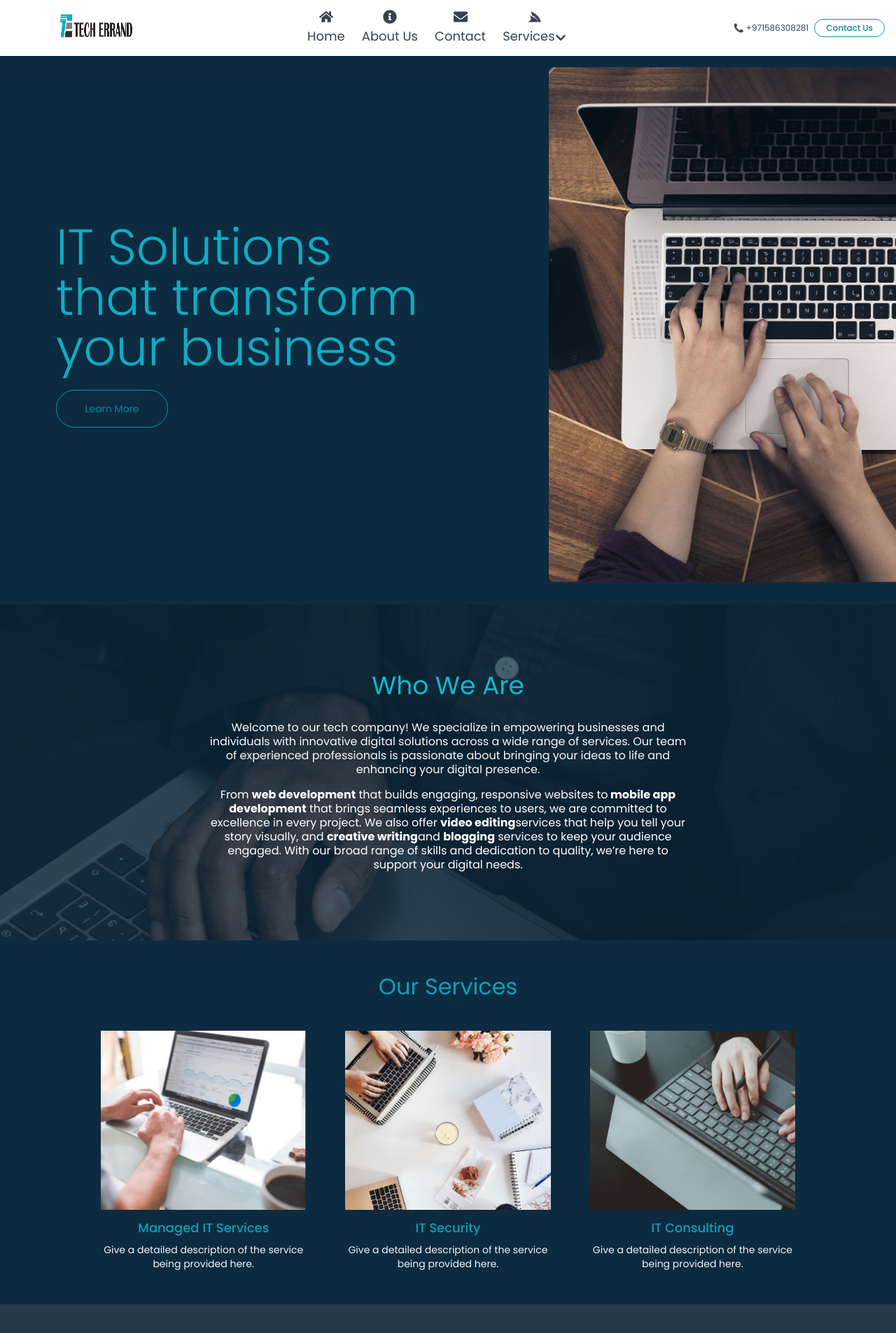
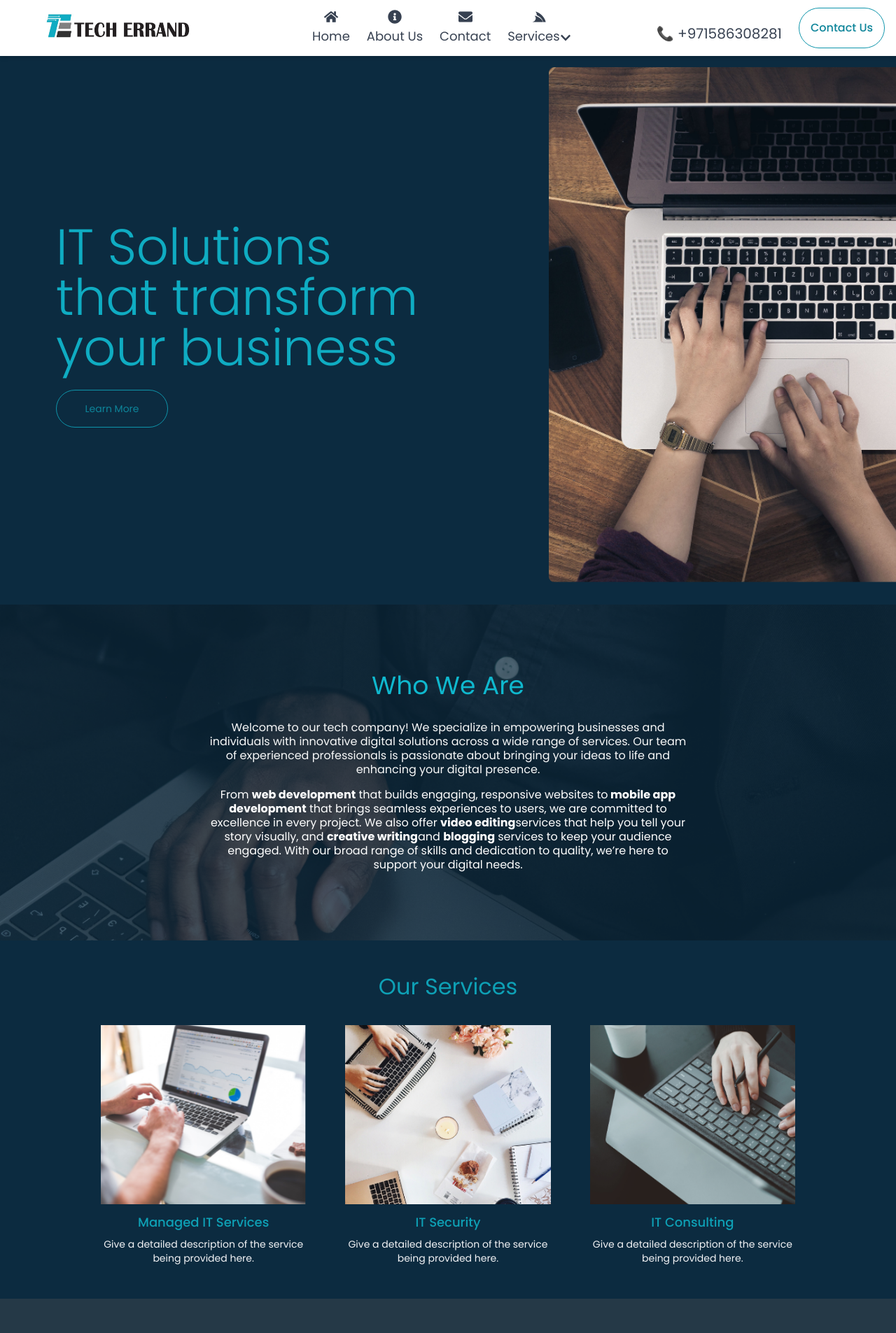
Before and after one commit to booali9/errand, a React (Create React App) app: page / in a window 1280 px wide. Shown: the top 1905 px of the page at 70% size. Built offline with nearby package versions, Linux system fonts and the light colour scheme.

Commit message:
all fixes

```diff
--- a/src/Aboutus.jsx
+++ b/src/Aboutus.jsx
@@ -11,7 +11,7 @@ const About = () => {
         backgroundPosition: 'center',
         minHeight: '60vh',
       }}
-      className="flex items-center justify-center text-white px-8 py-1"
+      className="flex items-center justify-center text-white px-8 py-0"
     >
       <div className="p-10 rounded-lg max-w-3xl text-center">
         <h1 className="text-4xl lg:text-5xl text-[#0fb8ce] mb-8" style={{ fontSize: '36px' }}>
--- a/src/Header.jsx
+++ b/src/Header.jsx
@@ -37,7 +37,7 @@ function Header() {
     <div className="container mx-auto flex justify-between items-center px-4">
       {/* Logo */}
       <div onClick={handleNavigate} className="flex lg:ml-14 items-center space-x-4">
-  <img src={Logo} className="w-44 h-24 sm:w-32 sm:h-20 object-contain sm:object-fill" alt="" />
+  <img src={Logo} className="w-44 h-20 sm:w-auto -ml-2 lg:-ml-8 sm:h-20 object-contain sm:object-fill" alt="" />
 </div>
 
 
@@ -83,11 +83,11 @@ function Header() {
 </nav>
 
       {/* Phone Number and Contact Us */}
-      <div className="hidden md:flex items-center gap-2">
-        <span className="text-gray-700 text-xs">📞 +971586308281</span>
+      <div className="hidden md:flex  items-center gap-6">
+        <span className="text-gray-700 mt-4 text-xl">📞 +971586308281</span>
         <button
           onClick={() => navigate("/contact")}
-          className="px-4 py-1 border border-[#0e95ab] text-[#0e859a] text-xs font-medium rounded-full hover:bg-[#0fb8ce] hover:text-[#0D3B66] transition-colors"
+          className="px-4 py-4 border border-[#0e95ab] text-[#0e859a] text-[16px] font-medium rounded-full hover:bg-[#0fb8ce] hover:text-[#0D3B66] transition-colors"
         >
           Contact Us
         </button>
@@ -174,7 +174,7 @@ function Header() {
             <span className="text-gray-700 text-xs">📞 +971586308281</span>
             <button
               onClick={() => (window.location.href = "/contact")}
-              className="px-4 py-1 border border-[#0e95ab] text-[#0e859a] text-xs font-medium rounded-full hover:bg-[#0fb8ce] hover:text-[#0D3B66] transition-colors"
+              className="px-4 py-4 border border-[#0e95ab] text-[#0e859a] text-xs font-medium rounded-full hover:bg-[#0fb8ce] hover:text-[#0D3B66] transition-colors"
             >
               Contact Us
             </button>
--- a/src/Services.jsx
+++ b/src/Services.jsx
@@ -11,7 +11,7 @@ const Services = () => {
         Our Services
       </h2>
 
-      <div className="grid grid-cols-1 mt-2 md:grid-cols-3 gap-6 max-w-5xl">
+      <div className="grid grid-cols-1  md:grid-cols-3 gap-6 max-w-5xl">
         {/* Service 1 */}
         <div className="flex flex-col items-center p-4 text-center">
           <img
```
